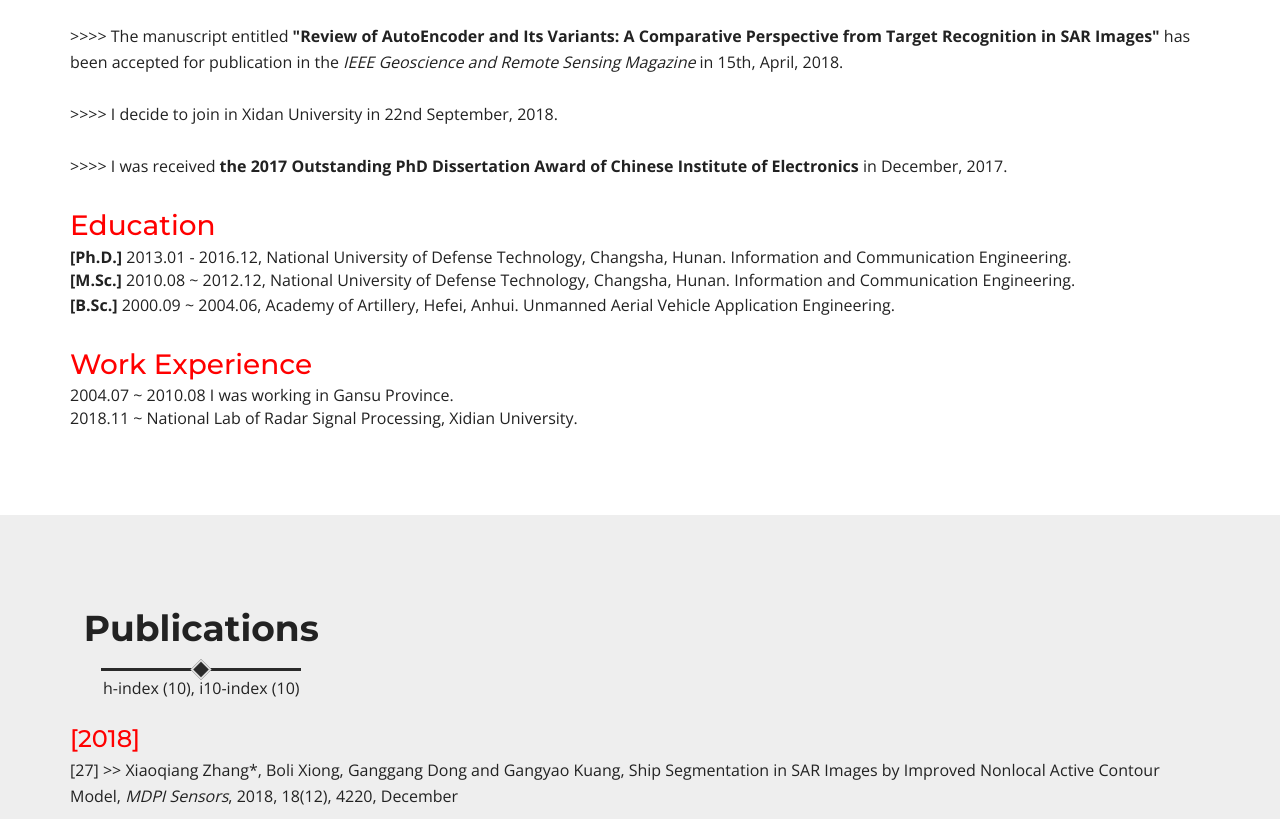
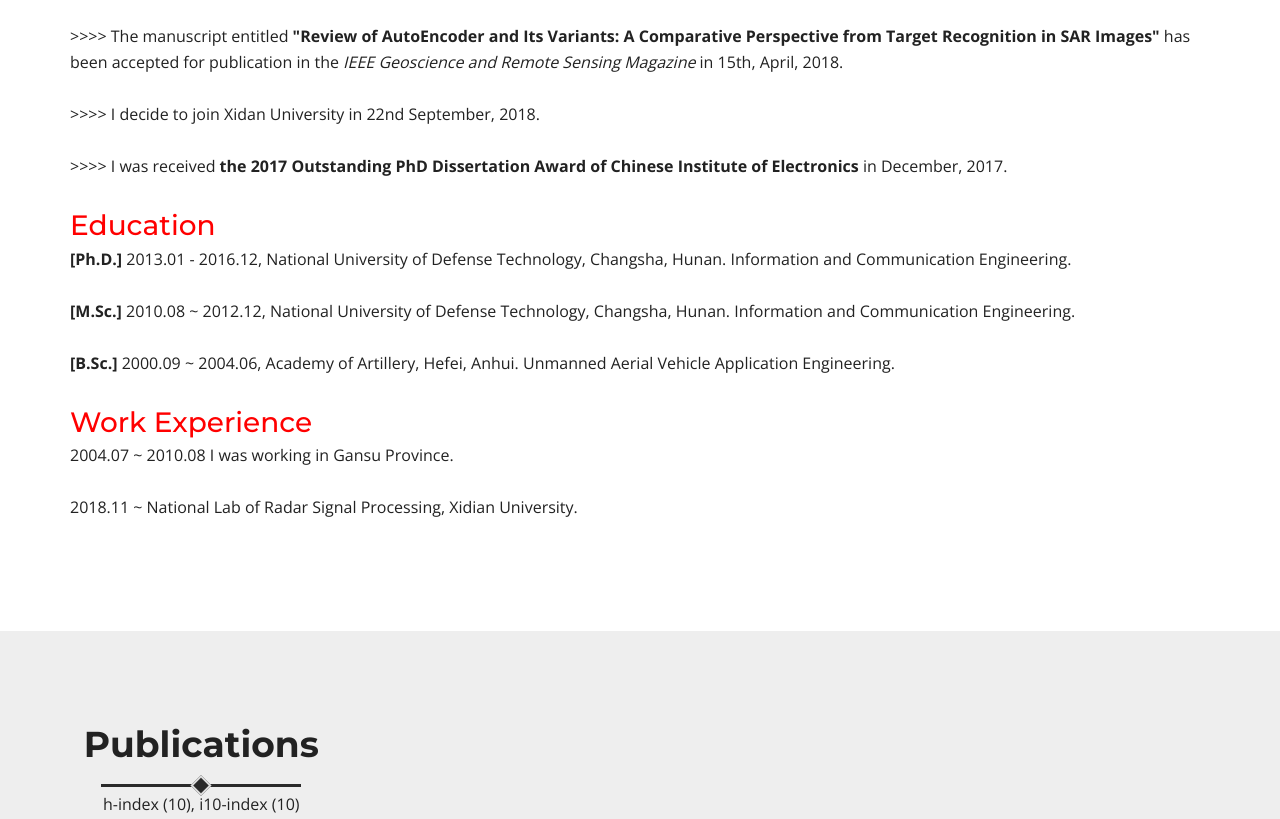
Before and after one commit to GanggangDong/homepage, a plain HTML site: page index.html in a window 1280 px wide. Shown: the part 460-1279 px from the top of the page. Drawn offline with nearby package versions, Linux system fonts and the light colour scheme.

Commit message:
20190104

```diff
--- a/index.html
+++ b/index.html
@@ -33,7 +33,7 @@
      			<div class="col-md-10 text-left">
      				<div class="section-title inner">
 						<h2>Ganggang Dong</h2>
-						<p>I graduat from National University of Defense Technology in Dec., 2016, and join in Xidian University in Nov., 2018. My research interests include but are not limited to 1) the application of compressed sensing and sparse representation, 2) SAR image interpretation, e.g., target recognition, image segmentation, terrain classification, 3) machine learning, 4) pattern recognition. </p>
+						<p>I graduat from National University of Defense Technology in Dec., 2016, and join Xidian University in Sep., 2018. My research interests include but are not limited to 1) the application of compressed sensing and sparse representation, 2) SAR image interpretation, e.g., target recognition, image segmentation, terrain classification, 3) machine learning, 4) pattern recognition. </p>
 					</div>
      			</div>
 				<div class="col-md-2">
@@ -51,19 +51,19 @@
 			>>>> The manuscript entitled <b>"Review of AutoEncoder and Its Variants: A Comparative Perspective from Target Recognition in SAR Images"</b> has been accepted for publication in the <i>IEEE Geoscience and Remote Sensing Magazine</i> in 15th, April, 2018.
 			</p>
 			<p>
-			>>>> I decide to join in Xidan University in 22nd September, 2018. </p>
+			>>>> I decide to join Xidan University in 22nd September, 2018. </p>
 			<p>
 			>>>> I was received <b>the 2017 Outstanding PhD Dissertation Award of Chinese Institute of Electronics </b> in December, 2017.</p>
 			<hh>Education</hh> <br>
-     		<b>[Ph.D.]</b> 2013.01 - 2016.12, National University of Defense Technology, Changsha, Hunan. Information and Communication Engineering.
-			<br>
-			<b>[M.Sc.]</b> 2010.08 ~ 2012.12, National University of Defense Technology, Changsha, Hunan. Information and Communication Engineering.
+            <p>
+     		<b>[Ph.D.]</b> 2013.01 - 2016.12, National University of Defense Technology, Changsha, Hunan. Information and Communication Engineering.</p>
 			<p>
-		    <b>[B.Sc.]</b> 2000.09 ~ 2004.06, Academy of Artillery, Hefei, Anhui. Unmanned Aerial Vehicle Application Engineering.
-			</p>
-			<hh>Work Experience</hh><br>
-			2004.07 ~ 2010.08 I was working in Gansu Province. <br>
-			2018.11 ~ National Lab of Radar Signal Processing, Xidian University.
+			<b>[M.Sc.]</b> 2010.08 ~ 2012.12, National University of Defense Technology, Changsha, Hunan. Information and Communication Engineering.</p>
+			<p>
+		    <b>[B.Sc.]</b> 2000.09 ~ 2004.06, Academy of Artillery, Hefei, Anhui. Unmanned Aerial Vehicle Application Engineering.			</p>
+			<hh>Work Experience</hh><p>
+			2004.07 ~ 2010.08 I was working in Gansu Province. </p> <p>
+			2018.11 ~ National Lab of Radar Signal Processing, Xidian University.</p>
      	</div>
      </section>
 
```
